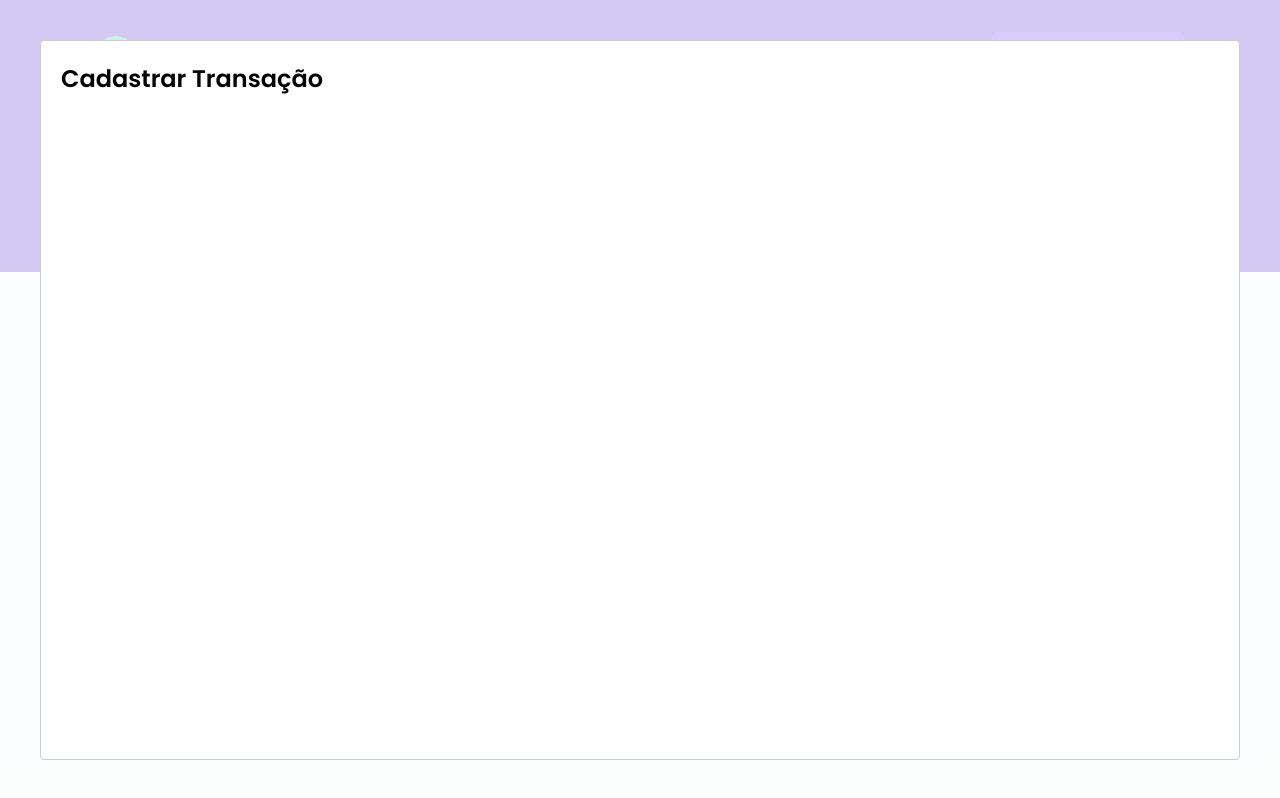
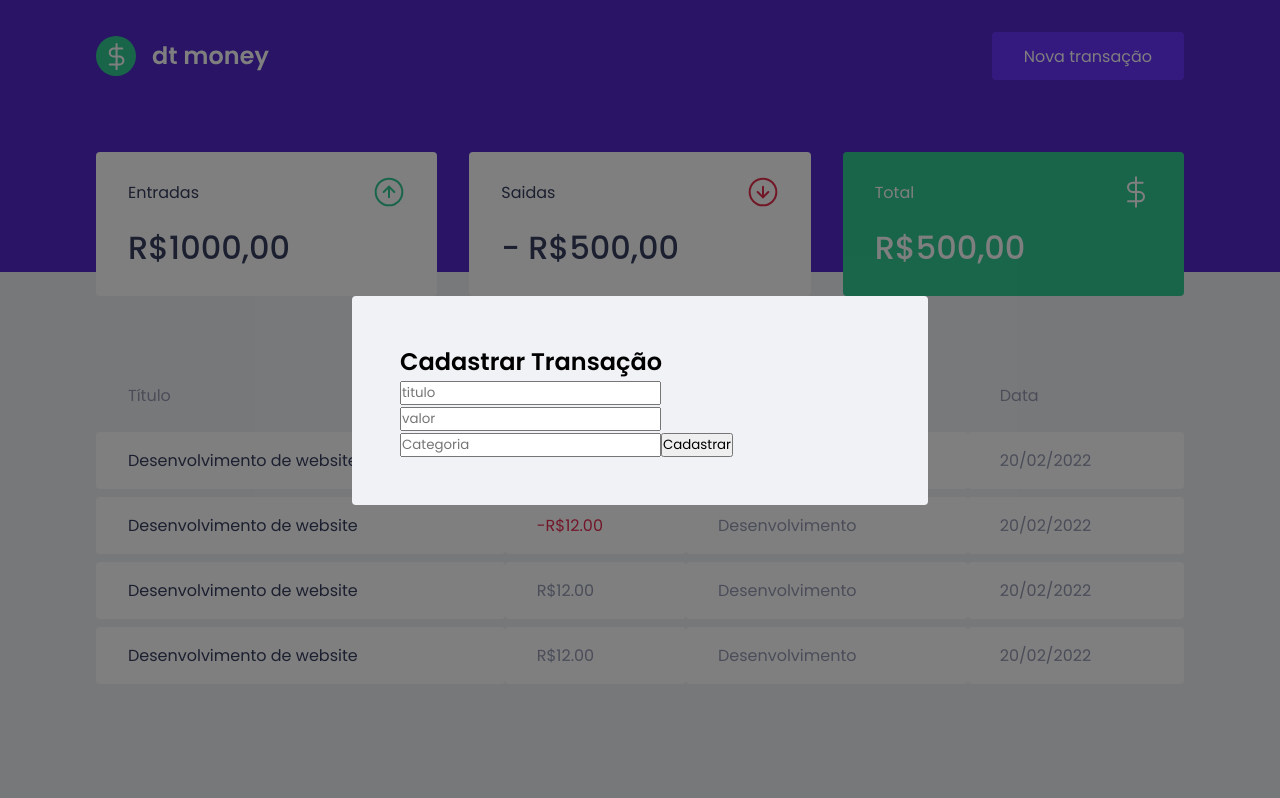
Before and after one commit to joaoneto-hub/dtmoney, a React (Create React App) app: page / in a window 1280 px wide. Both pictures are taken after a click on the button "Nova transação". Built offline with nearby package versions, Linux system fonts and the light colour scheme; no server answers; what miragejs would draw is missing.

Commit message:
Criando Modal de Transaçao

```diff
--- a/src/App.tsx
+++ b/src/App.tsx
@@ -1,14 +1,30 @@
 import { Header } from "./components/Header";
-import { Dashboard } from "./components/Dashboard/index"
+import { Dashboard } from "./components/Dashboard/index";
 import { GlobalStyle } from "./styles/global";
+import { NewTransactionModal } from "./components/NewTransactionModal";
+import { useState } from "react";
 
 export function App() {
+  const [isNewTransactionModalOpen, setIsNewTransactionModalOpen] =
+    useState(false);
+
+  function handleOpenNewTransactionModal() {
+    setIsNewTransactionModalOpen(true);
+  }
+
+  function handleCloseNewTransactionModal() {
+    setIsNewTransactionModalOpen(false);
+  }
+
   return (
     <>
-      <Header />
+      <Header onOpenNewTransectionModal={handleOpenNewTransactionModal} />
       <Dashboard />
+      <NewTransactionModal
+        isOpen={isNewTransactionModalOpen}
+        onRequestClose={handleCloseNewTransactionModal}
+      />
       <GlobalStyle />
     </>
-
   );
 }
--- a/src/components/Header/index.tsx
+++ b/src/components/Header/index.tsx
@@ -1,37 +1,18 @@
-import { useState } from "react";
-import Modal from 'react-modal';
 import logoImg from "../../assets/logo.svg";
 import { Container, Content } from "./styles";
+interface HeaderProps {
+  onOpenNewTransectionModal: () => void;
+};
 
-export function Header() {
-
-  const [ isNewTransectionOpen, setIsNewTransectionOpen ] = useState(false);
-
-  function handleOpenNewTransectionModal(){
-    setIsNewTransectionOpen(true)
-  }
-
-  function handleCloseNewTransectionModal(){
-    setIsNewTransectionOpen(false)
-  }
-
+export function Header({ onOpenNewTransectionModal }: HeaderProps) {
   return (
     <Container>
       <Content>
         <img src={logoImg} alt="dtmoney" />
-        <button type="button" onClick={handleOpenNewTransectionModal}>
+        <button type="button" onClick={onOpenNewTransectionModal}>
           Nova transação
         </button>
       </Content>
-
-      <Modal
-        isOpen={isNewTransectionOpen}
-        onRequestClose={handleCloseNewTransectionModal}
-      >
-        <h2>Cadastrar Transação</h2>
-      </Modal>
-
     </Container>
   )
-
-}
+};
--- /dev/null
+++ b/src/components/NewTransactionModal/index.tsx
@@ -0,0 +1,30 @@
+import Modal from "react-modal";
+import { Container } from "./styles";
+
+// Modal.setAppElement('root');
+
+interface NewTransactionModalProps {
+  isOpen: boolean;
+  onRequestClose: () => void;
+}
+export function NewTransactionModal({
+  isOpen,
+  onRequestClose,
+}: NewTransactionModalProps) {
+  return (
+    <Modal
+      isOpen={isOpen}
+      onRequestClose={onRequestClose}
+      overlayClassName="react-modal-overlay"
+      className="react-modal-content"
+    >
+      <Container>
+        <h2>Cadastrar Transação</h2>
+        <input placeholder="titulo" />
+        <input type="number" placeholder="valor" />
+        <input placeholder="Categoria" />
+        <button type="submit">Cadastrar</button>
+      </Container>
+    </Modal>
+  );
+}
--- /dev/null
+++ b/src/components/NewTransactionModal/styles.ts
@@ -0,0 +1,3 @@
+import styled from "styled-components";
+
+export const Container = styled.form``;
--- a/src/index.tsx
+++ b/src/index.tsx
@@ -1,35 +1,30 @@
-import React from 'react';
-import ReactDOM from 'react-dom';
-import { createServer } from "miragejs"
-import { App } from './App';
+import React from "react";
+import ReactDOM from "react-dom";
+import { createServer } from "miragejs";
+import { App } from "./App";
 
 createServer({
+  routes() {
+    this.namespace = "api";
 
-  routes(){
-    this.namespace = 'api';
-
-    this.get('/transections', () => {
-
+    this.get("/transections", () => {
       return [
         {
           id: 1,
-          title: 'Transections 1',
+          title: "Transections 1",
           amount: 400,
-          type: 'deposit',
-          category: 'Food',
-          createdAt: '22/02/2022'
-        }
-      ]
-
-    })
-  }
-
-})
-
+          type: "deposit",
+          category: "Food",
+          createdAt: "22/02/2022",
+        },
+      ];
+    });
+  },
+});
 
 ReactDOM.render(
   <React.StrictMode>
     <App />
   </React.StrictMode>,
-  document.getElementById('root')
+  document.getElementById("root")
 );
--- a/src/styles/global.ts
+++ b/src/styles/global.ts
@@ -1,4 +1,4 @@
-import { createGlobalStyle } from 'styled-components';
+import { createGlobalStyle } from "styled-components";
 
 export const GlobalStyle = createGlobalStyle`
   :root{
@@ -59,5 +59,30 @@ export const GlobalStyle = createGlobalStyle`
     opacity: 0.6;
     cursor: not-allowed;
   }
+  .react-modal-overlay{
 
+    background: rgba(0,0,0,0.5);
+
+    position: fixed;
+    top: 0;
+    bottom: 0;
+    right: 0;
+    left: 0;
+
+    display: flex;
+    align-items: center;
+    justify-content: center;
+
+  }
+  .react-modal-content{
+
+    width: 100%;
+    max-width: 576px;
+    background: var(--background);
+    padding: 3rem;
+    position: relative;
+    border-radius: 0.25rem;
+
+
+  }
 `;
```
Also changed, not shown: src/components/Summary/index.tsx (+4 -4 lines), src/components/TransactionTable/index.tsx (+4 -7 lines).
